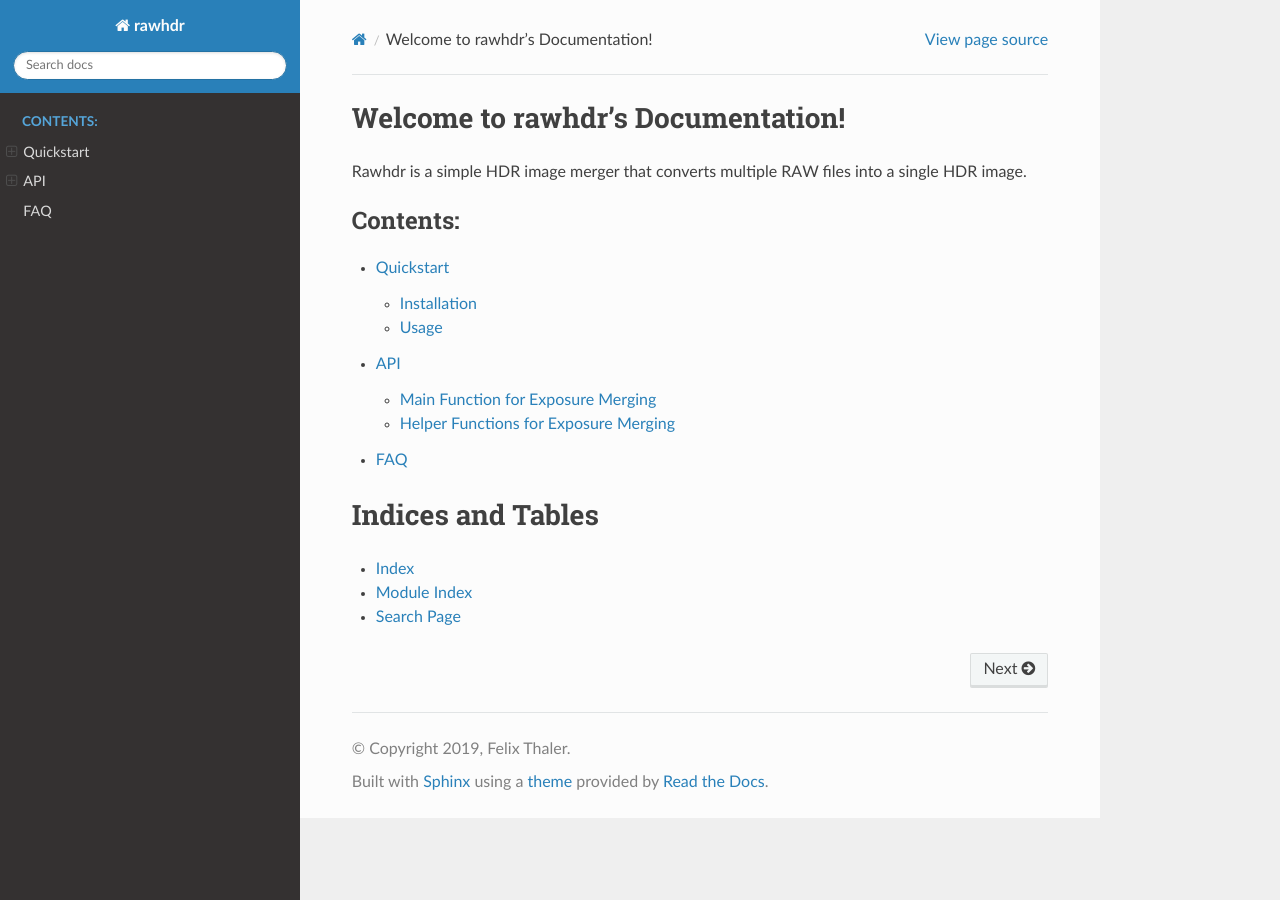
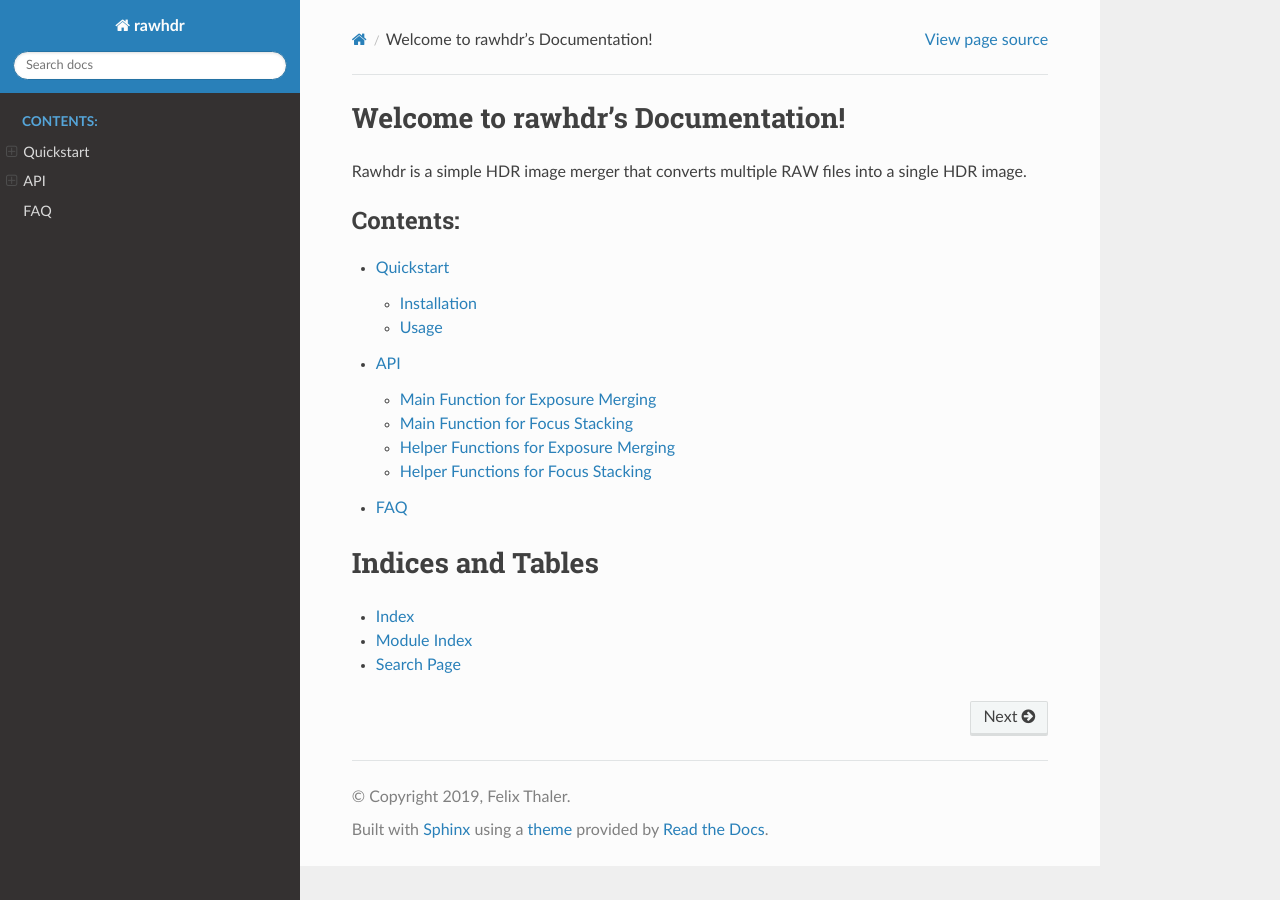
Before and after one commit to fthaler/rawhdr, a Sphinx documentation site: the page built from docs/index.rst, in a window 1280 px wide. Built offline with Sphinx 7.4.7 and the Read the Docs theme 2.0.0, drawn with Linux system fonts in a browser that asks for light colours; the version number could not be read and is left out.

Commit message:
Updated documentation

```diff
--- a/docs/usage/api.rst
+++ b/docs/usage/api.rst
@@ -5,12 +5,23 @@
 Main Function for Exposure Merging
 ----------------------------------
 
-.. autofunction:: rawhdr.merge_exposures
+.. autofunction:: rawhdr.merge.merge_exposures
 
+
+Main Function for Focus Stacking
+--------------------------------
+
+.. autofunction:: rawhdr.focusstack.stack_images
 
 Helper Functions for Exposure Merging
 -------------------------------------
 
-.. autofunction:: rawhdr.compute_scaling
+.. autofunction:: rawhdr.merge.compute_scaling
 
-.. autofunction:: rawhdr.compute_weight
+.. autofunction:: rawhdr.merge.compute_weight
+
+
+Helper Functions for Focus Stacking
+-----------------------------------
+
+.. autofunction:: rawhdr.focusstack.compute_sharpness
```
Also changed, not shown: docs/usage/quickstart.rst (+8 -2 lines), 1 other file.
